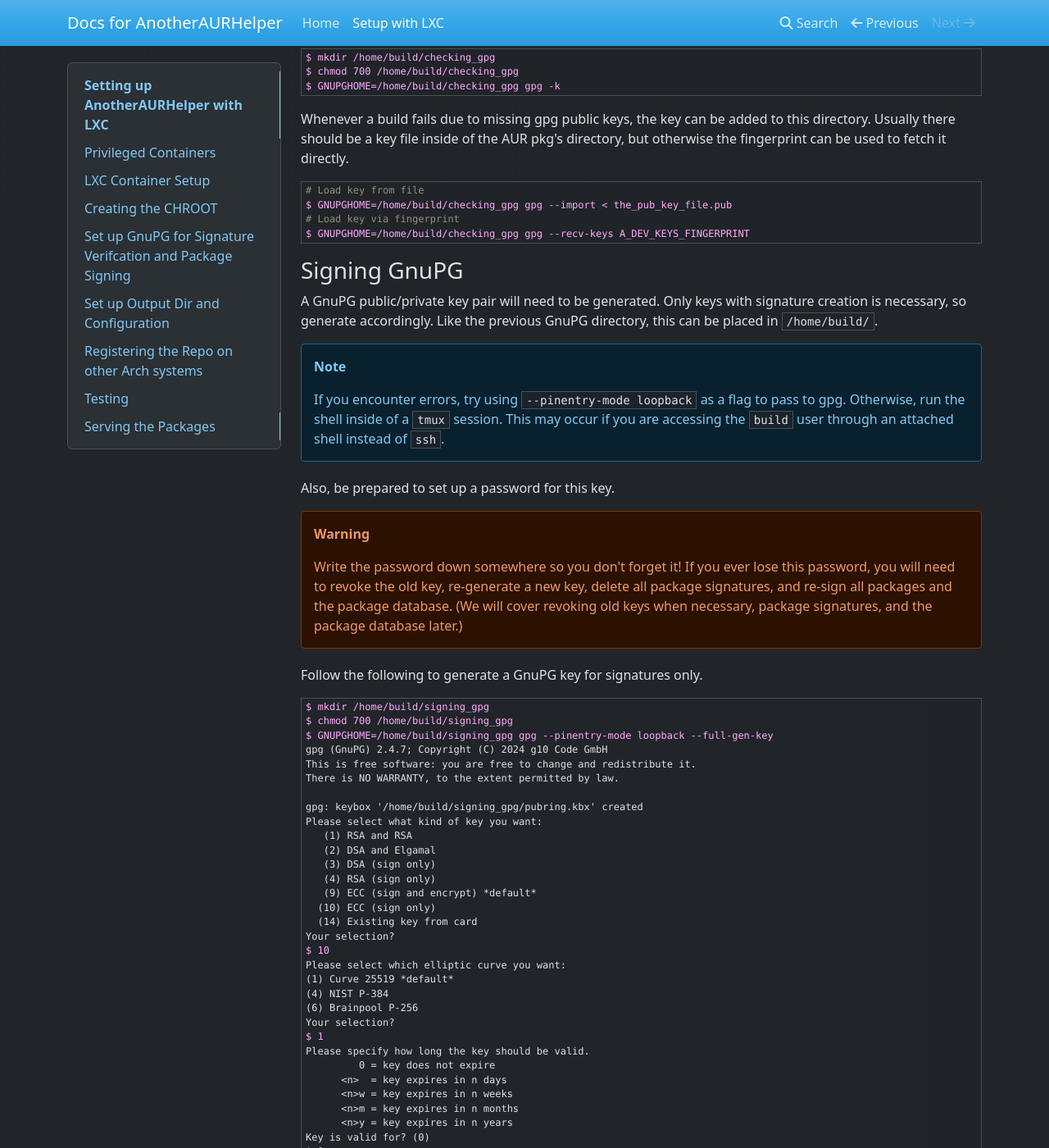
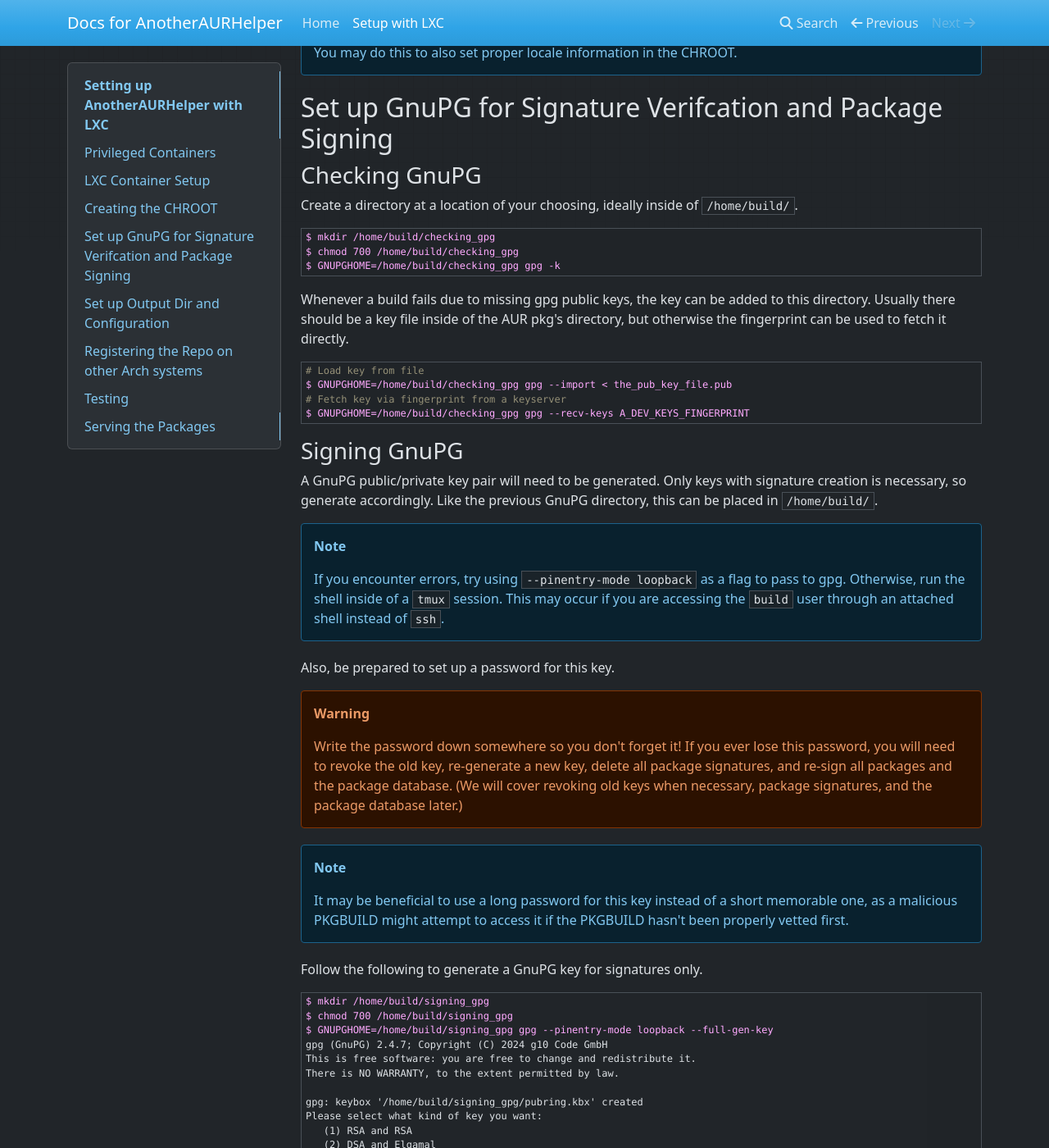
Before and after one commit to Stephen-Seo/AnotherAURHelper, an MkDocs documentation site: the page built from docs/setup_lxc.md, in a window 1280 px wide and 1400 px high, scrolled down 3606 px. Shown: the whole window at 82% size. Built offline with MkDocs 1.6.1, drawn with Linux system fonts in a browser that asks for light colours; some of the changed text lies outside the part shown.

Commit message:
Minor additions, notes

```diff
--- a/docs/setup_lxc.md
+++ b/docs/setup_lxc.md
@@ -169,6 +169,11 @@
     You may have to change [locale settings as in the installation guide on the
     ArchWiki](https://wiki.archlinux.org/title/Installation_guide#Localization).
 
+!!! note
+    You are able to run commands in the CHROOT:
+    <div class="codehilite"><pre><code><span class="lxc">$ arch-nspawn /home/build/chroot/root pacman -S cmake</span></code></pre></div>
+    You may do this to also set proper locale information in the CHROOT.
+
 ## Set up GnuPG for Signature Verifcation and Package Signing
 
 ### Checking GnuPG
@@ -186,7 +191,7 @@
 
 <div class="codehilite"><pre><code><span class="c"># Load key from file</span>
 <span class="lxc">$ GNUPGHOME=/home/build/checking_gpg gpg --import < the_pub_key_file.pub</span>
-<span class="c"># Load key via fingerprint</span>
+<span class="c"># Fetch key via fingerprint from a keyserver</span>
 <span class="lxc">$ GNUPGHOME=/home/build/checking_gpg gpg --recv-keys A_DEV_KEYS_FINGERPRINT</span></code></pre></div>
 
 ### Signing GnuPG
@@ -209,6 +214,11 @@
     delete all package signatures, and re-sign all packages and the package
     database. (We will cover revoking old keys when necessary, package
     signatures, and the package database later.)
+
+!!! note
+    It may be beneficial to use a long password for this key instead of a short
+    memorable one, as a malicious PKGBUILD might attempt to access it if the
+    PKGBUILD hasn't been properly vetted first.
 
 Follow the following to generate a GnuPG key for signatures only.
 
```
